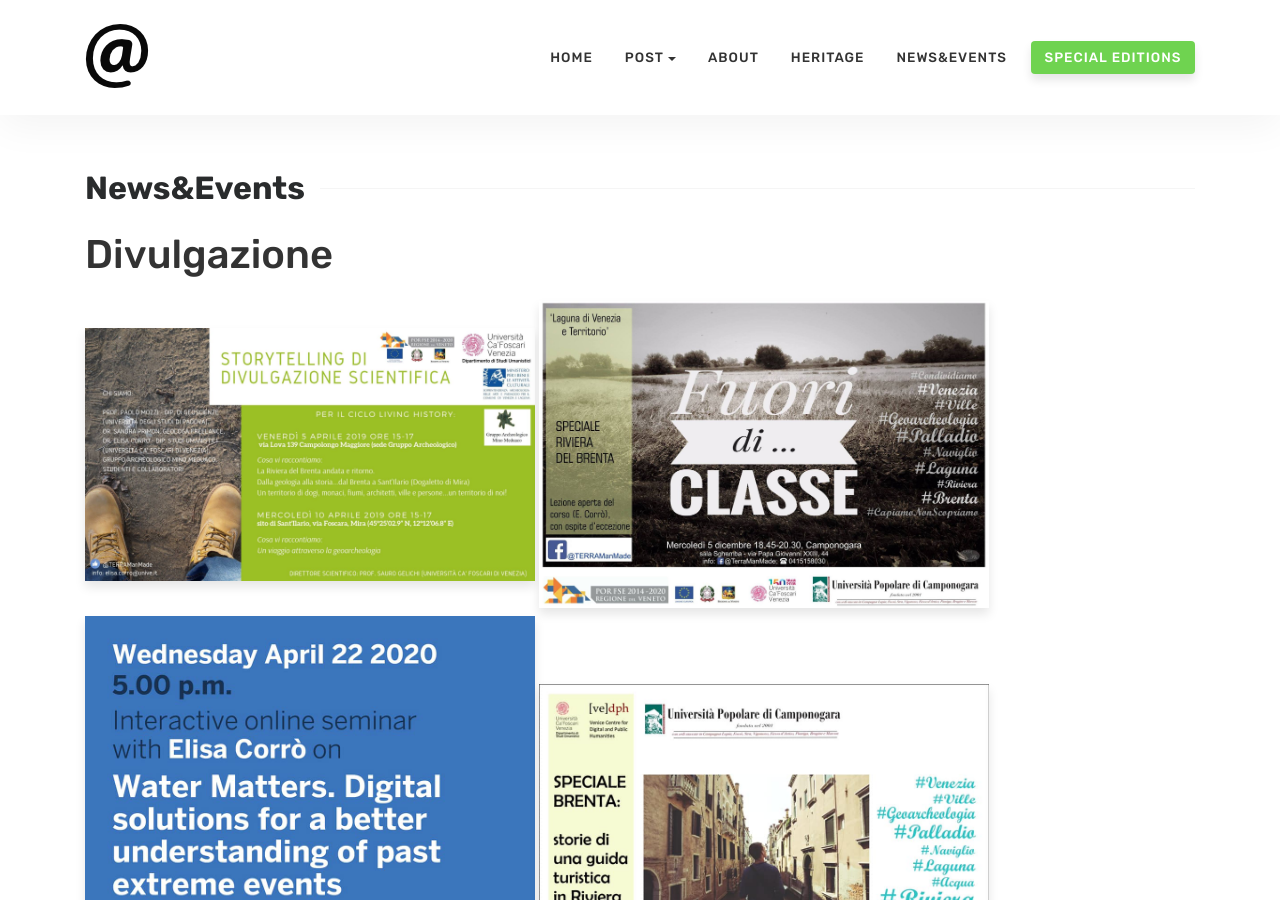
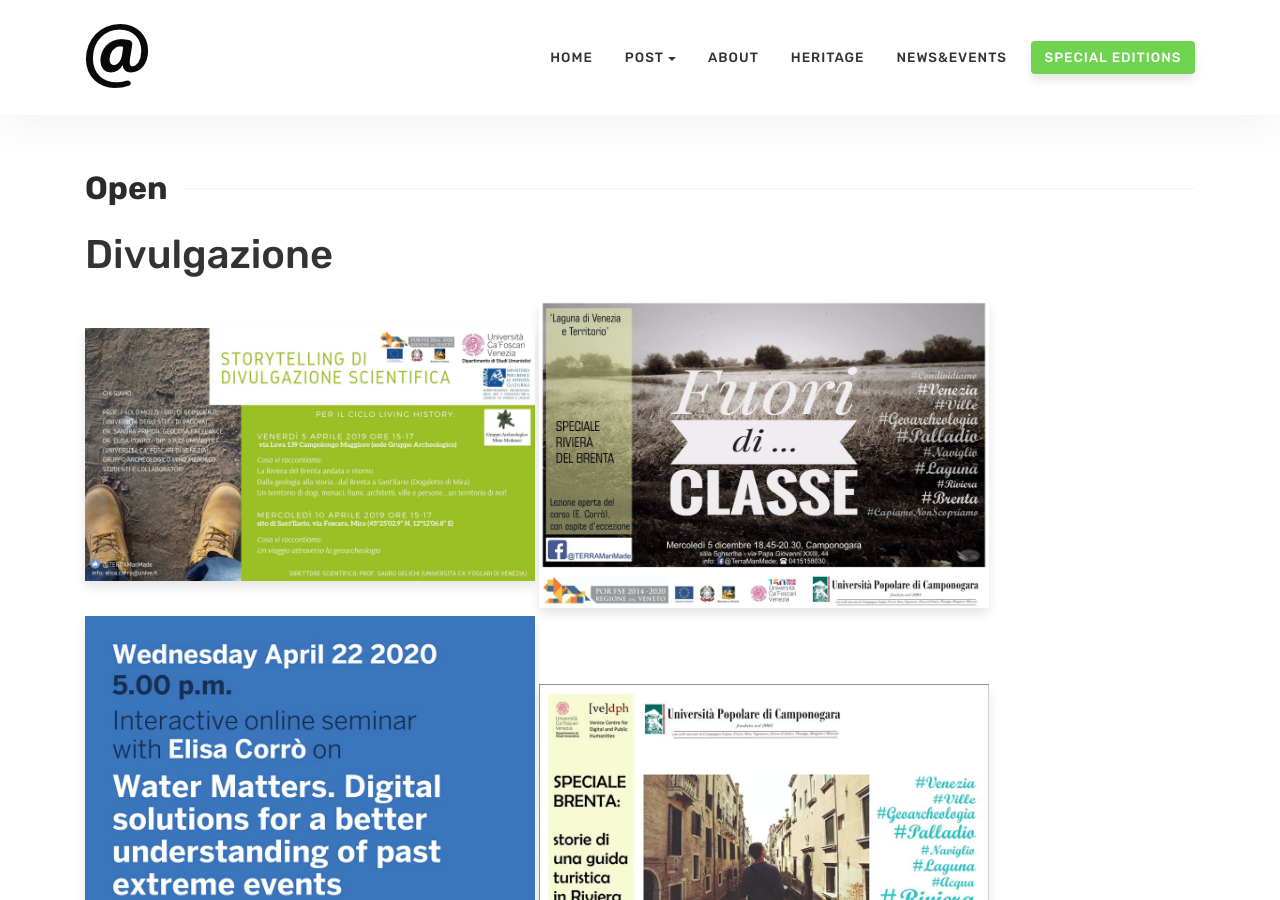
Before and after one commit to valrem93/SantIlarioeilBrenta_test, a Jekyll site: the page built from docs/news&events.md, in a window 1280 px wide and 900 px high. Built offline with Jekyll 4.4.1, drawn with Linux system fonts in a browser that asks for light colours; comment, search, counter and statistics services are not loaded.

Commit message:
Update news&events.md

```diff
--- a/docs/news&events.md
+++ b/docs/news&events.md
@@ -1,6 +1,6 @@
 ---
 layout: page
-title: News&Events
+title: Open
 comments: true
 ---
 
```
